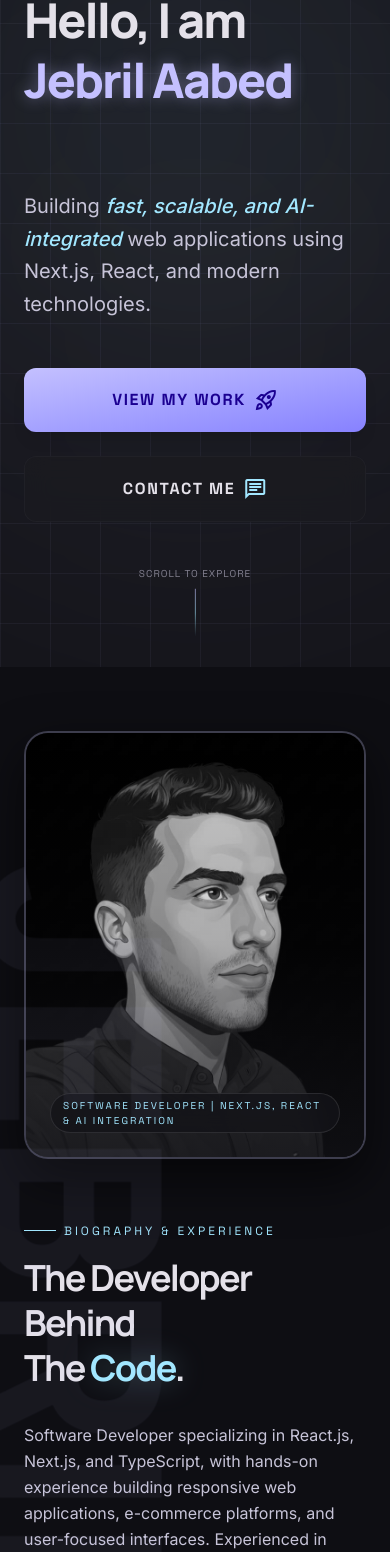
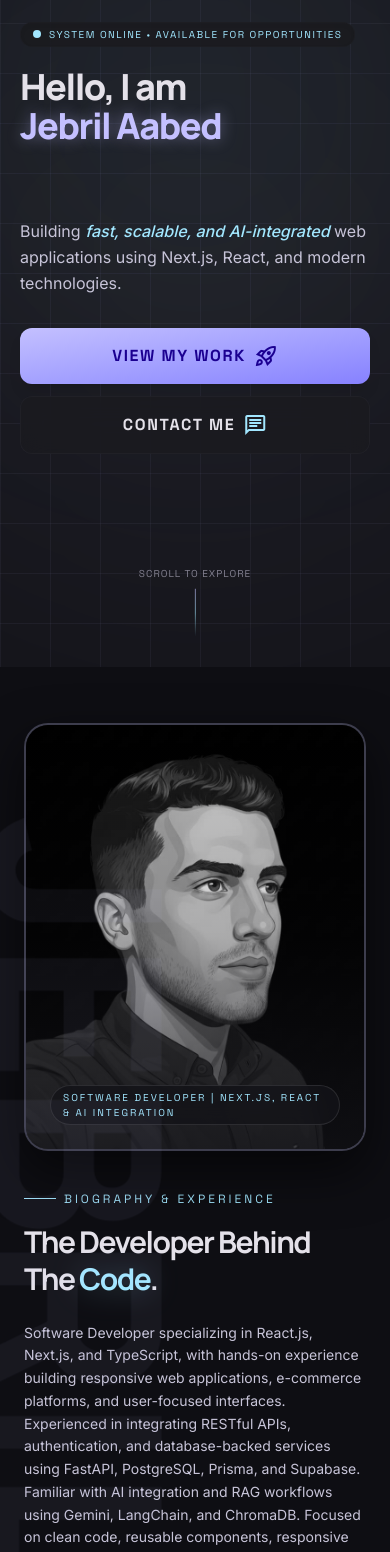
Before and after one commit to jebrilabed/Jebril-Aabed-Portfolio, a Next.js app: page / in a window 390 px wide. Shown: the part 177-1729 px from the top of the page. Built offline with nearby package versions, Linux system fonts and the light colour scheme.

Commit message:
Edit responsive

```diff
--- a/src/components/About.tsx
+++ b/src/components/About.tsx
@@ -8,10 +8,10 @@ export default function About() {
   return (
     <section
       id="about"
-      className="bg-surface-lowest py-16 md:py-24 relative overflow-hidden scroll-mt-28"
+      className="bg-surface-lowest py-14 md:py-24 relative overflow-hidden scroll-mt-28"
     >
       <div className="container mx-auto px-6">
-        <div className="grid grid-cols-1 lg:grid-cols-12 gap-16 items-center">
+        <div className="grid grid-cols-1 lg:grid-cols-12 gap-10 lg:gap-16 items-center">
           {/* Profile Image Column (Asymmetric Layout with floating badges) */}
           <motion.div
             initial={{ opacity: 0, scale: 0.9 }}
@@ -85,12 +85,12 @@ export default function About() {
               </p>
             </div>
 
-            <h2 className="font-headline text-4xl md:text-6xl font-bold tracking-tighter mb-8 text-foreground leading-tight">
+            <h2 className="font-headline text-3xl md:text-6xl font-bold tracking-tighter mb-6 md:mb-8 text-foreground leading-tight">
               The Developer Behind <br />
               The <span className="text-secondary drop-shadow-[0_0_15px_rgba(162,231,255,0.3)]">Code</span>.
             </h2>
 
-            <div className="space-y-6 text-base md:text-lg text-on-surface-variant leading-relaxed max-w-2xl">
+            <div className="space-y-5 text-sm md:text-lg text-on-surface-variant leading-relaxed max-w-2xl">
               <p>{portfolioData.bio}</p>
             </div>
 
@@ -132,7 +132,7 @@ export default function About() {
             </div>
 
             {/* Actions Row */}
-            <div className="mt-10 flex flex-wrap items-center gap-6">
+            <div className="mt-8 flex flex-wrap items-center gap-4">
               <motion.a
                 href={portfolioData.cvFile}
                 download="Jebril-Aabed-Software-Engineer-CV.pdf"
@@ -140,7 +140,7 @@ export default function About() {
                 rel="noopener noreferrer"
                 whileHover={{ scale: 1.04, boxShadow: "0 0 25px rgba(162,231,255,0.3)" }}
                 whileTap={{ scale: 0.96 }}
-                className="flex items-center gap-3 px-8 py-4 bg-gradient-to-r from-surface-high to-surface-container hover:from-surface-highest hover:to-surface-high text-foreground font-label font-bold tracking-widest uppercase rounded-xl border border-secondary/30 transition-all duration-300 cursor-pointer group shadow-lg"
+                className="flex items-center gap-3 px-6 py-3.5 bg-gradient-to-r from-surface-high to-surface-container hover:from-surface-highest hover:to-surface-high text-foreground font-label font-bold tracking-widest uppercase rounded-xl border border-secondary/30 transition-all duration-300 cursor-pointer group shadow-lg"
                 aria-label="Download Jebril Aabed's CV"
               >
                 <span
--- a/src/components/Footer.tsx
+++ b/src/components/Footer.tsx
@@ -9,11 +9,11 @@ export default function Footer() {
   };
 
   return (
-    <footer className="w-full py-12 px-8 bg-surface-lowest border-t border-outline-variant/30 mt-auto relative overflow-hidden">
+    <footer className="w-full py-10 px-5 sm:px-8 bg-surface-lowest border-t border-outline-variant/30 mt-auto relative overflow-hidden">
       {/* Background flare */}
       <div className="absolute bottom-0 left-1/2 -translate-x-1/2 w-96 h-20 bg-primary/5 rounded-full blur-3xl pointer-events-none" />
 
-      <div className="flex flex-col md:flex-row justify-between items-center gap-8 max-w-7xl mx-auto text-center md:text-left relative z-10">
+      <div className="flex flex-col md:flex-row justify-between items-center gap-6 md:gap-8 max-w-7xl mx-auto text-center md:text-left relative z-10">
         <div className="flex flex-col items-center md:items-start">
           <div className="flex items-center gap-2">
             <span className="w-2 h-2 rounded-full bg-primary animate-pulse" />
@@ -21,7 +21,7 @@ export default function Footer() {
               {portfolioData.name.toUpperCase()}
             </span>
           </div>
-          <p className="text-on-surface-variant font-label text-[10px] tracking-widest mt-2 uppercase opacity-60">
+          <p className="text-on-surface-variant font-label text-[10px] tracking-widest mt-2 uppercase opacity-60 max-w-[280px] md:max-w-none mx-auto md:mx-0">
             © 2026 Jebril Aabed • Built with Next.js 15, React 19 & Tailwind CSS
           </p>
         </div>
--- a/src/components/Hero.tsx
+++ b/src/components/Hero.tsx
@@ -31,7 +31,7 @@ export default function Hero() {
   return (
     <section
       id="home"
-      className="relative min-h-screen flex flex-col items-center justify-center overflow-hidden neon-grid pt-20 pb-32 md:pb-20 select-none"
+      className="relative min-h-screen flex flex-col items-center justify-center overflow-hidden neon-grid pt-20 pb-24 md:pb-20 select-none"
     >
       {/* Background Radial Glow Backlight */}
       <div className="absolute top-1/2 left-1/2 -translate-x-1/2 -translate-y-1/2 w-[800px] h-[800px] bg-primary/5 rounded-full blur-[140px] pointer-events-none" />
@@ -62,19 +62,19 @@ export default function Hero() {
         ))}
       </div>
 
-      <div className="container mx-auto px-6 relative z-10 text-left md:text-center">
+      <div className="container mx-auto px-5 sm:px-6 relative z-10 text-left md:text-center">
         {/* Terminal Status Tag */}
         <motion.div
           initial={{ opacity: 0, y: -15 }}
           animate={{ opacity: 1, y: 0 }}
           transition={{ duration: 0.5 }}
-          className="inline-flex items-center gap-2.5 mb-6 px-4 py-1.5 rounded-full bg-surface-low/90 border border-outline-variant/30 shadow-inner"
+          className="inline-flex items-center gap-2 mb-5 px-3 py-1 sm:px-4 sm:py-1.5 rounded-full bg-surface-low/90 border border-outline-variant/30 shadow-inner"
         >
           <span className="relative flex h-2 w-2">
             <span className="animate-ping absolute inline-flex h-full w-full rounded-full bg-secondary opacity-75"></span>
             <span className="relative inline-flex rounded-full h-2 w-2 bg-secondary"></span>
           </span>
-          <span className="font-label text-secondary tracking-[0.2em] uppercase text-xs">
+          <span className="font-label text-secondary tracking-[0.15em] sm:tracking-[0.2em] uppercase text-[10px] sm:text-xs">
             System Online • Available for Opportunities
           </span>
         </motion.div>
@@ -84,7 +84,7 @@ export default function Hero() {
           initial={{ opacity: 0, y: 20 }}
           animate={{ opacity: 1, y: 0 }}
           transition={{ duration: 0.6, delay: 0.1 }}
-          className="font-headline text-5xl md:text-8xl font-extrabold tracking-[-0.04em] mb-4 text-foreground max-w-5xl mx-auto leading-tight"
+          className="font-headline text-4xl xs:text-5xl md:text-8xl font-extrabold tracking-[-0.04em] mb-4 text-foreground max-w-5xl mx-auto leading-[1.1]"
         >
           Hello, I am{" "}
           <span className="text-primary glow-text inline-block">
@@ -93,7 +93,7 @@ export default function Hero() {
         </motion.h1>
 
         {/* Animated Role Cycler */}
-        <div className="h-10 md:h-12 flex items-center justify-start md:justify-center mb-6 overflow-hidden">
+        <div className="h-9 md:h-12 flex items-center justify-start md:justify-center mb-5 md:mb-6 overflow-hidden">
           <AnimatePresence mode="wait">
             <motion.div
               key={roleIndex}
@@ -101,7 +101,7 @@ export default function Hero() {
               animate={{ y: 0, opacity: 1 }}
               exit={{ y: -20, opacity: 0 }}
               transition={{ duration: 0.4, ease: "easeOut" }}
-              className="font-label text-lg md:text-2xl text-secondary font-bold tracking-wider uppercase flex items-center gap-2"
+              className="font-label text-base md:text-2xl text-secondary font-bold tracking-wider uppercase flex items-center gap-2"
             >
               <span className="text-primary/60 font-mono">//</span>
               {ROLES[roleIndex]}
@@ -114,7 +114,7 @@ export default function Hero() {
           initial={{ opacity: 0, y: 20 }}
           animate={{ opacity: 1, y: 0 }}
           transition={{ duration: 0.6, delay: 0.3 }}
-          className="font-body text-xl md:text-2xl text-on-surface-variant mb-12 max-w-2xl mx-auto leading-relaxed"
+          className="font-body text-base md:text-2xl text-on-surface-variant mb-8 md:mb-12 max-w-2xl mx-auto leading-relaxed"
         >
           Building{" "}
           <span className="text-secondary italic font-medium">
@@ -128,13 +128,13 @@ export default function Hero() {
           initial={{ opacity: 0, y: 20 }}
           animate={{ opacity: 1, y: 0 }}
           transition={{ duration: 0.6, delay: 0.4 }}
-          className="flex flex-col md:flex-row items-center justify-center gap-6"
+          className="flex flex-col sm:flex-row items-stretch sm:items-center justify-center gap-3 sm:gap-6"
         >
           <motion.a
             href="#projects"
             whileHover={{ scale: 1.05, boxShadow: "0 0 35px rgba(196,192,255,0.4)" }}
             whileTap={{ scale: 0.96 }}
-            className="w-full md:w-auto px-10 py-5 bg-gradient-to-br from-primary to-primary-container text-on-primary-container font-label font-bold tracking-widest uppercase rounded-xl transition-all duration-300 text-center flex items-center justify-center gap-2 cursor-pointer shadow-lg"
+            className="w-full sm:w-auto px-8 py-4 bg-gradient-to-br from-primary to-primary-container text-on-primary-container font-label font-bold tracking-widest uppercase rounded-xl transition-all duration-300 text-center flex items-center justify-center gap-2 cursor-pointer shadow-lg"
           >
             <span>View My Work</span>
             <span className="material-symbols-outlined text-sm">rocket_launch</span>
@@ -144,7 +144,7 @@ export default function Hero() {
             href="#contact"
             whileHover={{ scale: 1.05, borderColor: "rgba(162,231,255,0.6)" }}
             whileTap={{ scale: 0.96 }}
-            className="w-full md:w-auto px-10 py-5 bg-surface-low/80 backdrop-blur-md border border-outline-variant text-foreground font-label font-bold tracking-widest uppercase rounded-xl hover:bg-surface-high transition-all duration-300 text-center flex items-center justify-center gap-2 cursor-pointer"
+            className="w-full sm:w-auto px-8 py-4 bg-surface-low/80 backdrop-blur-md border border-outline-variant text-foreground font-label font-bold tracking-widest uppercase rounded-xl hover:bg-surface-high transition-all duration-300 text-center flex items-center justify-center gap-2 cursor-pointer"
           >
             <span>Contact Me</span>
             <span className="material-symbols-outlined text-sm text-secondary">chat</span>
--- a/src/components/Skills.tsx
+++ b/src/components/Skills.tsx
@@ -68,7 +68,7 @@ export default function Skills() {
   return (
     <section id="skills" className="py-12 md:py-20 overflow-hidden scroll-mt-28">
       {/* ── Header ── */}
-      <div className="px-6 md:px-12 max-w-7xl mx-auto mb-20 flex flex-col md:flex-row md:items-end justify-between gap-8">
+      <div className="px-5 sm:px-6 md:px-12 max-w-7xl mx-auto mb-12 md:mb-20 flex flex-col md:flex-row md:items-end justify-between gap-6 md:gap-8">
         <div className="max-w-2xl">
           <motion.p
             initial={{ opacity: 0, x: -20 }}
@@ -84,7 +84,7 @@ export default function Skills() {
             whileInView={{ opacity: 1, y: 0 }}
             viewport={{ once: true }}
             transition={{ duration: 0.6, delay: 0.1 }}
-            className="font-headline text-5xl md:text-7xl font-extrabold tracking-tight text-foreground leading-none uppercase"
+            className="font-headline text-4xl sm:text-5xl md:text-7xl font-extrabold tracking-tight text-foreground leading-none uppercase"
           >
             MODERN STACK &   <br />
             <span className="text-primary drop-shadow-[0_0_15px_rgba(196,192,255,0.3)]">
```
Also changed, not shown: src/components/Contact.tsx (+6 -6 lines), src/components/Intel.tsx (+7 -7 lines), src/components/Projects.tsx (+4 -4 lines).
